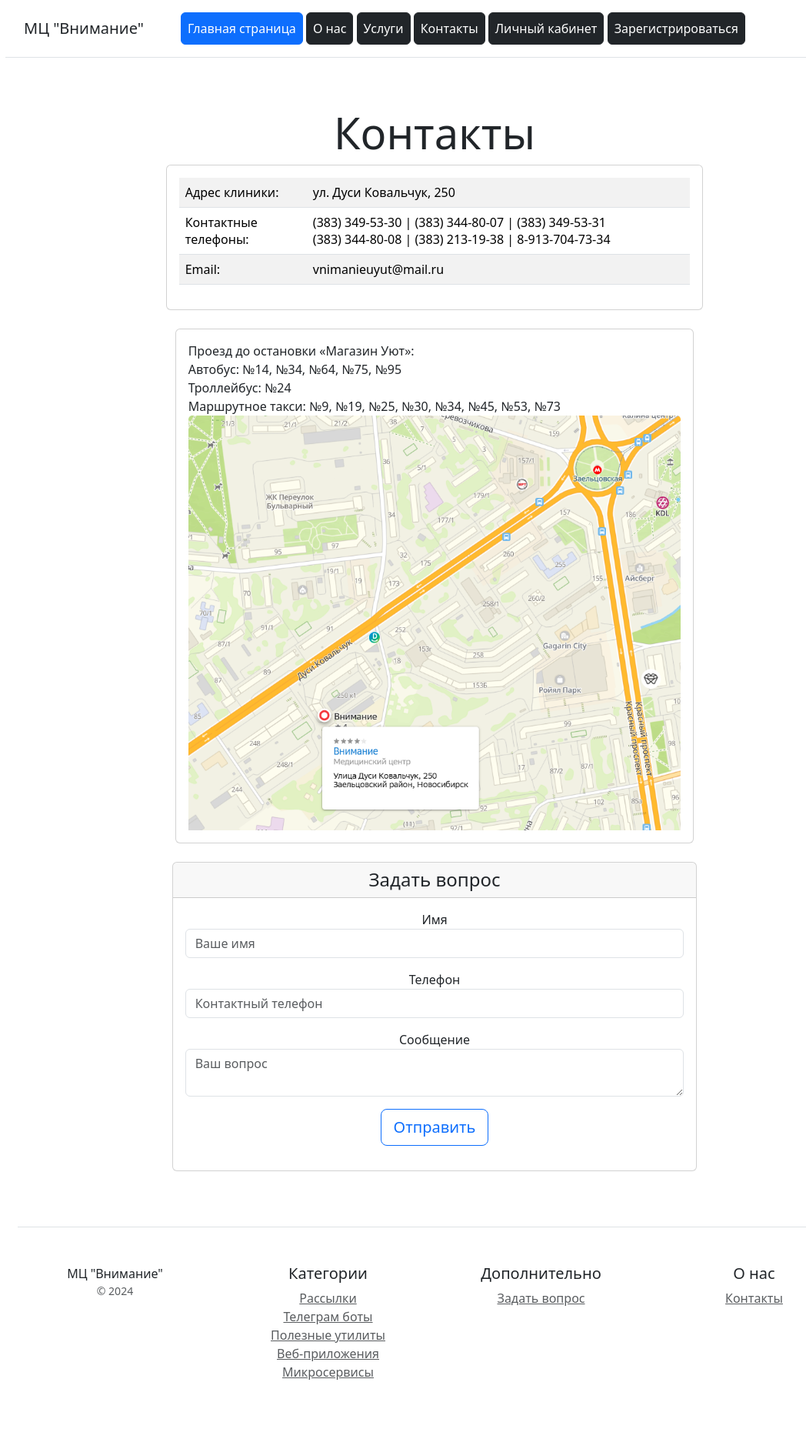
After one commit to DeafProger/diplom, a Django app: page /contacts/ in a window 1280 px wide. The commit adds this page. Shown: the whole page at 77% size, without its empty margins (75-1123 px from the left). Run offline with Django 4.2, Linux system fonts and the light colour scheme.

Commit message:
about, contacts, feedback pages fixed

```diff
--- a/main/templates/basic_template.html
+++ b/main/templates/basic_template.html
@@ -16,12 +16,12 @@
         <a class="p-2 btn btn-primary" href="/">Главная страница</a>
         <a class="p-2 btn btn-dark" href="/about">О нас</a>
         <a class="p-2 btn btn-dark" href="/">Услуги</a>
-        <a class="p-2 btn btn-dark" href="/">Контакты</a>
+        <a class="p-2 btn btn-dark" href="/contacts">Контакты</a>
         {% if perms.users.can_view_list_of_users %}
         <a class="p-2 btn btn-dark" href="/admin">Админка</a>
         {% endif %}
         {% if user.is_authenticated %}
-        <a class="p-2 btn btn-dark" href="/">Выйти</a>
+        <a class="p-2 btn btn-dark" href="/logout">Выйти</a>
         {% else %}
         <a class="p-2 btn btn-dark" href="/">Личный кабинет</a>
         <a class="p-2 btn btn-dark" href="/">Зарегистрироваться</a>
@@ -56,7 +56,7 @@
         <div class="col-6 col-md">
             <h5>Дополнительно</h5>
             <ul class="list-unstyled text-small">
-                <li><a class="text-muted" href="/blog/">Мы пишем</a></li>
+                <li><a class="text-muted" href="/feedback/">Задать вопрос</a></li>
             </ul>
         </div>
         <div class="col-6 col-md">
--- /dev/null
+++ b/main/templates/contacts.html
@@ -0,0 +1,79 @@
+{% extends 'basic_template.html' %}
+{% block content %}
+<div class="pricing-header px-3 py-3 pt-md-5 pb-md-4 mx-auto text-center">
+    <h1 class="display-4">Контакты</h1>
+
+<div class="container">
+    <div class="row text-start">
+        <div class="col-lg-8 col-md-6 col-sm-12 mx-auto text-center">
+            <div class="card mb-4 box-shadow">
+                <div class="card-body">
+                    <table class="table table-striped">
+                        <tr>
+                            <td class="w-25">Адрес клиники:</td>
+                            <td>ул. Дуси Ковальчук, 250</td>
+                        </tr>
+                        <tr>
+                            <td class="w-25">Контактные телефоны:</td>
+                            <td>(383) 349-53-30 | (383) 344-80-07 | (383) 349-53-31 </br>
+                                (383) 344-80-08 | (383) 213-19-38 | 8-913-704-73-34
+                            </td>
+                        </tr>
+                        <tr>
+                            <td class="w-25">Email:</td>
+                            <td>vnimanieuyut@mail.ru</td>
+                        </tr>
+                    </table>
+                </div>
+            </div>
+            <div class="container">
+                <div class="row text-start">
+                    <div class="col-lg-12 col-md-6 col-sm-12">
+                        <div class="card mb-4 box-shadow">
+                            <div class="card-body">
+                                <tr>
+                                    <td class="w-25">Проезд до остановки «Магазин Уют»:</br>
+                                        Автобус: №14, №34, №64, №75, №95 </br>
+                                        Троллейбус: №24 </br>
+                                        Маршрутное такси: №9, №19, №25, №30, №34, №45, №53, №73</td>
+                                    <img class="card-img-top" src="/media/mcvnimanie.png" alt="Схема проезда">
+                                </tr>
+                            </div>
+                        </div>
+                    </div>
+                </div>
+            </div>
+        </div>
+    </div>
+
+
+    <div class="container">
+    <div class="row text-start">
+        <div class="col-lg-8 col-md-6 col-sm-12 mx-auto text-center">
+            <div class="card mb-4 box-shadow">
+                <div class="card-header">
+                    <h4 class="my-0 font-weight-normal">Задать вопрос</h4>
+                </div>
+                <div class="card-body">
+                    <form method="post" action="" class="form-floating">
+                        {% csrf_token %}
+                        <div class="mb-3">
+                            <label for="name">Имя</label>
+                            <input type="text" name="name" class="form-control" id="name" placeholder="Ваше имя" required>
+                        </div>
+                        <div class="mb-3">
+                            <label for="phone">Телефон</label>
+                            <input type="text" name="phone" class="form-control" id="phone" placeholder="Контактный телефон" required>
+                        </div>
+                        <div class="mb-3">
+                            <label for="message">Сообщение</label>
+                            <textarea type="text" name="message" class="form-control" id="message" placeholder="Ваш вопрос" required></textarea>
+                        </div>
+                        <button type="submit" class="btn btn-lg btn-block btn-outline-primary">Отправить</button>
+                    </form>
+                </div>
+            </div>
+        </div>
+    </div>
+</div>
+{% endblock %}
--- a/main/urls.py
+++ b/main/urls.py
@@ -1,4 +1,4 @@
-from main.views import HomePageView, AboutView
+from main.views import HomePageView, FeedbackView, ContactsView, AboutView,logout
 from main.apps import MainConfig
 from django.urls import path
 
@@ -8,5 +8,8 @@ app_name = MainConfig.name
 urlpatterns = [
     # Урлы для mainpage
     path('', HomePageView.as_view(), name='home_page'),
+    path('contacts/', ContactsView.as_view(), name='contacts'),
+    path('feedback/', FeedbackView.as_view(), name='feedback'),
     path('about/', AboutView.as_view(), name='about'),
+    path('logout/', logout, name='logout'),
     ]
--- a/main/views.py
+++ b/main/views.py
@@ -1,7 +1,10 @@
 from django.shortcuts import render
+from config.settings import EMAIL_HOST_USER, LOGOUT_REDIRECT_URL
 from django.contrib.auth.mixins import LoginRequiredMixin
+from django.shortcuts import get_object_or_404, redirect
+from django.contrib.auth.views import auth_logout
+from django.views.generic import TemplateView
 from django.urls import reverse_lazy
-from django.views.generic import TemplateView
 # from main.forms import MainForm
 from main.models import Service, Doctor
 
@@ -28,3 +31,18 @@ class AboutView(TemplateView):
         doctors = Doctor.objects.all()
         context_data['doctors'] = doctors
         return context_data
+
+
+class ContactsView(TemplateView):
+    template_name = 'contacts.html'
+
+
+class FeedbackView(TemplateView):
+    template_name = 'feedback.html'
+
+
+def logout(request):
+    try:
+        auth_logout(request)
+    finally:
+        return redirect(LOGOUT_REDIRECT_URL)
```
Also changed, not shown: main/templates/feedback.html (added, +32 -0 lines).
